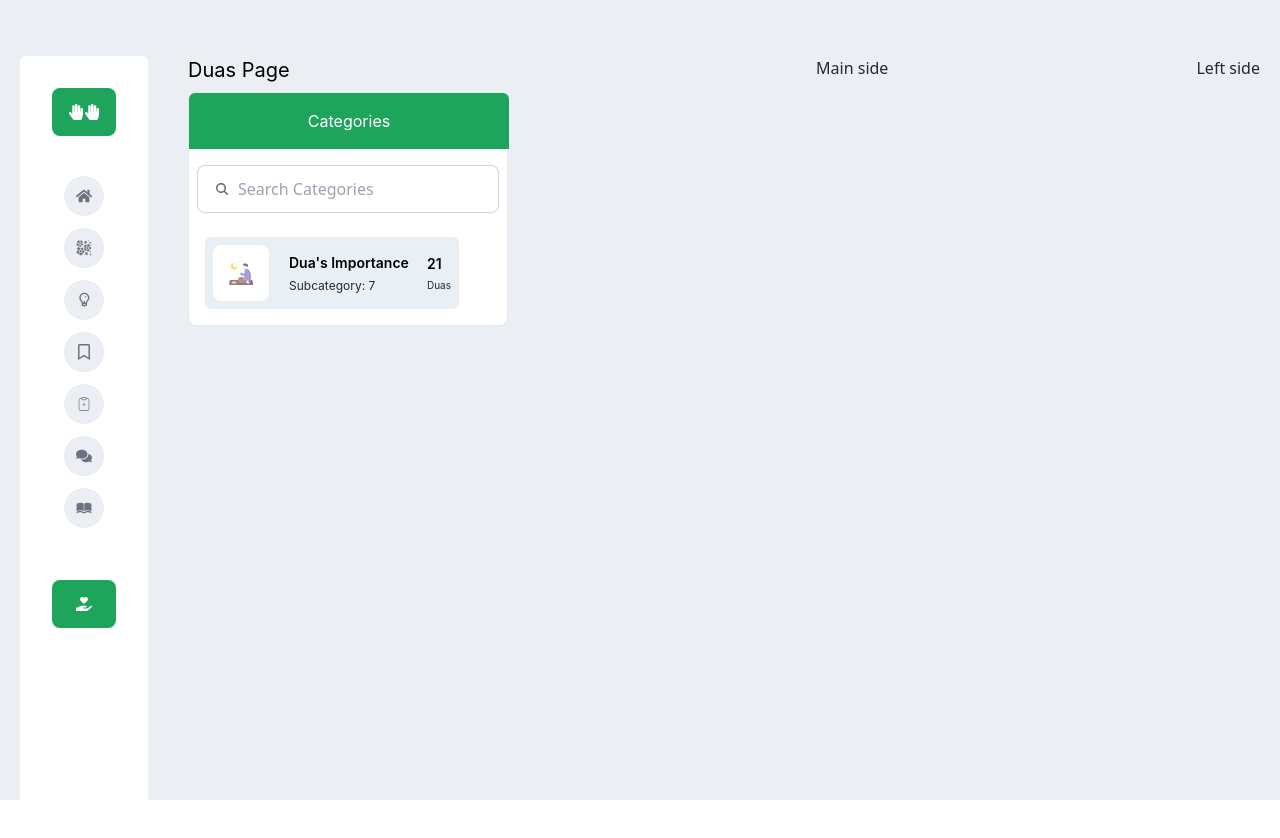
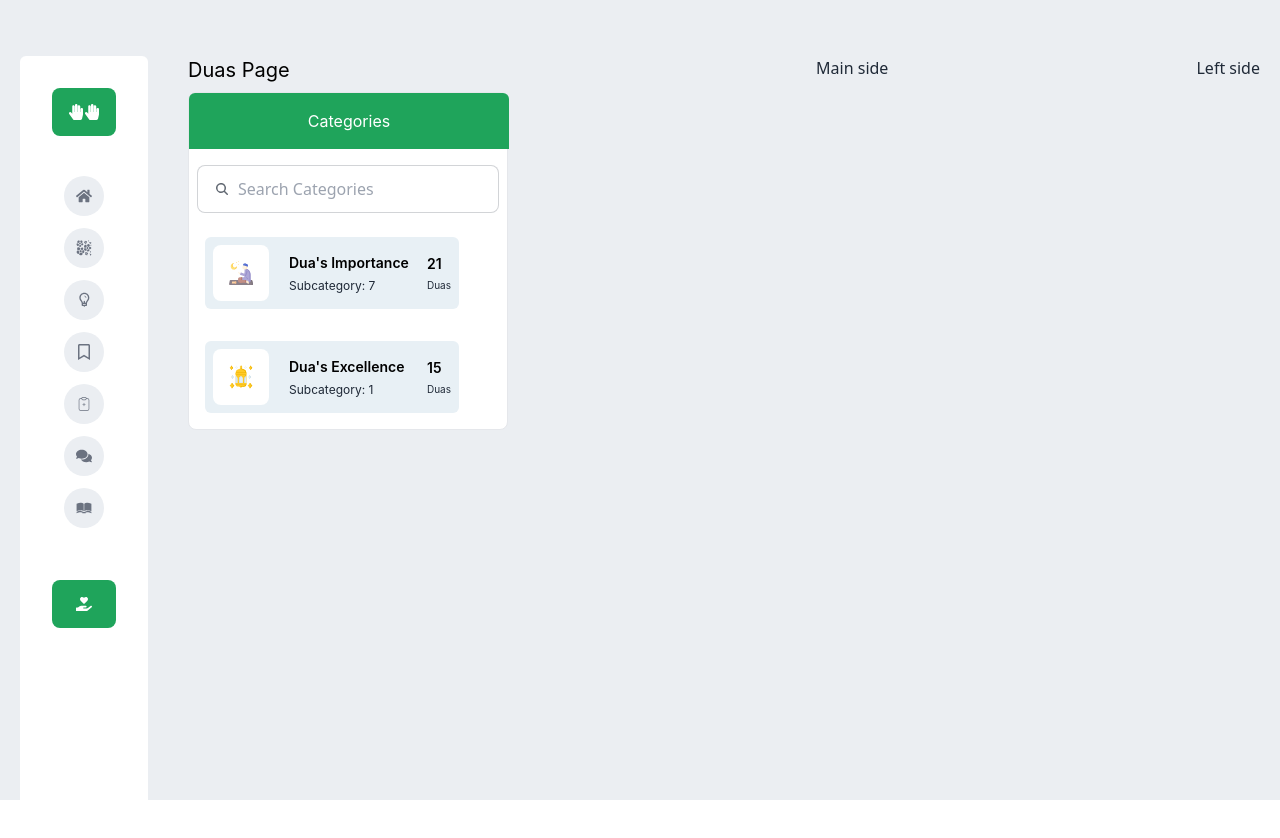
Before and after one commit to Mehebul02/duae-application, a Next.js app: page / in a window 1280 px wide. Shown: the top 838 px of the page. Built offline with nearby package versions, Linux system fonts and the light colour scheme.

Commit message:
added the 2 categories in your website

```diff
--- a/src/assets/images/index.js
+++ b/src/assets/images/index.js
@@ -1,4 +1,5 @@
 
 import dui from '../images/duar_gurutto.svg'
+import zikirer from '../images/zikirer_fozilot.svg'
 
-export  {dui}
+export  {dui,zikirer}
--- a/src/components/DuasPage.jsx
+++ b/src/components/DuasPage.jsx
@@ -1,4 +1,4 @@
-import { dui } from "@/assets/images";
+import { dui, zikirer } from "@/assets/images";
 import Image from "next/image";
 import React from "react";
 import CustomDuaCategories from "./dua-categories/CustomDuaCategories";
@@ -33,6 +33,7 @@ const DuasPage = () => {
             />
           </label>
         </div>
+        {/* 2nd categories  */}
         <CustomDuaCategories
           image={dui}
           category="Dua's Importance"
@@ -48,8 +49,19 @@ const DuasPage = () => {
             "Seeking whatever good Allah can bestow",
             "Shelter from horror, misery, evil consequences and rejoicing of the enemy"
           ]}
+    />
+        {/* 2nd categories  */}
+        <CustomDuaCategories
+          image={zikirer}
+          category="Dua's Excellence"
+          subcategory="Subcategory: 1"
+          count={15}
+          countTitle="Duas"
+          categoryTitles={[
+            "Excellence of doing Tasbeeh, Tahmid, Tahlil, Takbeer"
 
-        />
+          ]}
+    />
       </div>
     </div>
   );
```
Also changed, not shown: src/assets/images/zikirer_fozilot.svg (added).
